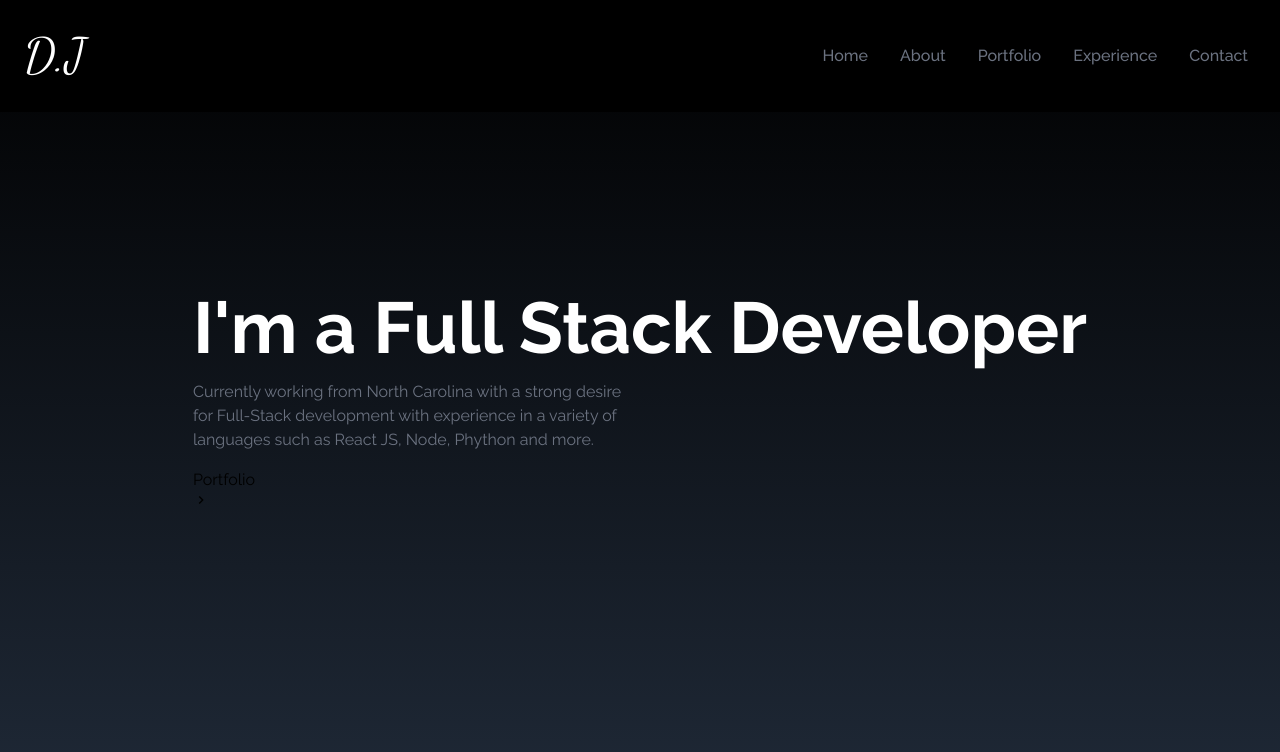
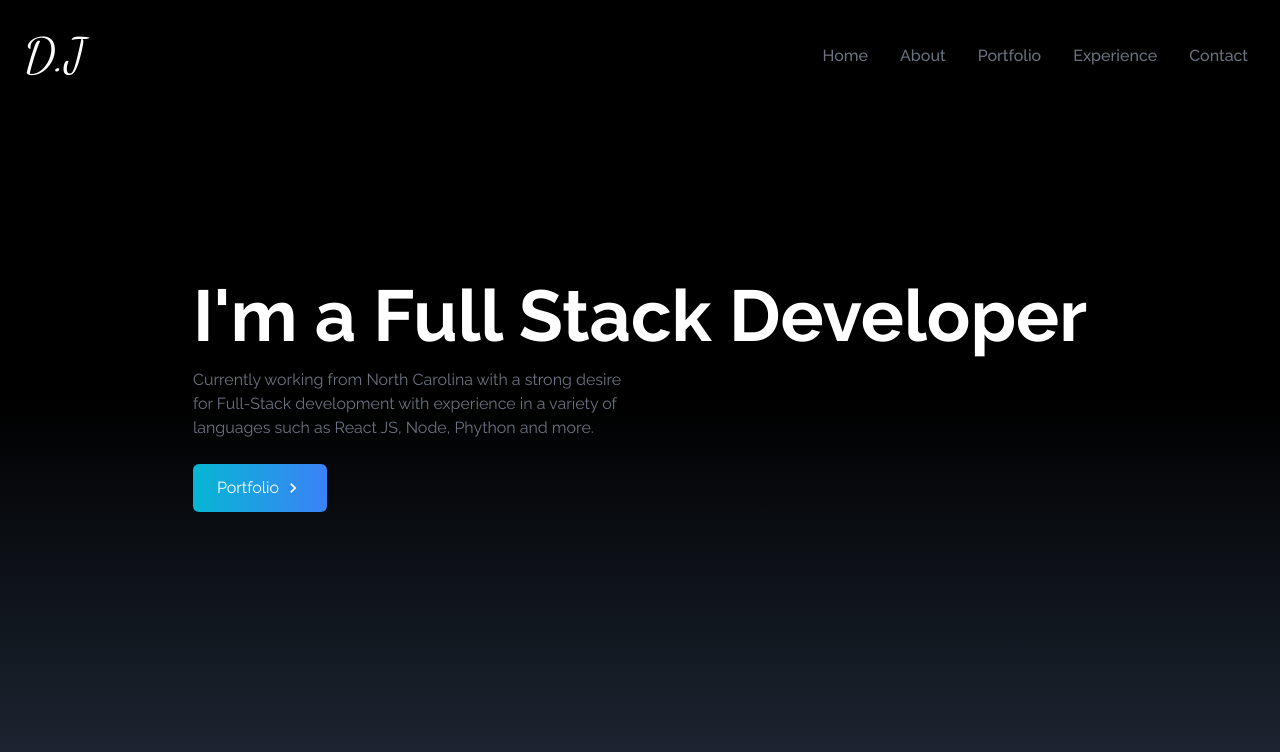
Before and after one commit to jonesdy99/MainPortfolio, a React (Create React App) app: page / in a window 1280 px wide. Shown: the top 752 px of the page. Built offline with nearby package versions, Linux system fonts and the light colour scheme.

Commit message:
implement text and button hover

```diff
--- a/src/components/Home.jsx
+++ b/src/components/Home.jsx
@@ -3,7 +3,7 @@
 
 const Home = () => {
   return (
-    <div name='home' className='h-screen w-full bg-gradient-to-b from-black to-gray-800'>
+    <div name='home' className='h-screen w-full bg-gradient-to-b from-black via-black to-gray-800'>
       <div className='max-w-screen-lg mx-auto flex flex-col items-center justify-center h-full px-4 md:flex-row'>
         <div className='flex flex-col justify-center h-full'>
           <h2 className='text-4xl sm:text-7xl font-bold text-white'>
@@ -13,9 +13,10 @@
             Currently working from North Carolina with a strong desire for Full-Stack development with experience in a variety of languages such as React JS, Node, Phython and more.
           </p>
           <div>
-            <button>
-              <span>
-              Portfolio<MdOutlineKeyboardArrowRight/>
+            <button className='group text-white w-fit px-6 py-3 my-2 flex items-center rounded-md bg-gradient-to-r from-cyan-500 to to-blue-500'>
+            Portfolio
+              <span className='group-hover:rotate-90 duration-300'>
+                <MdOutlineKeyboardArrowRight size={20} className='ml-1'/>
               </span>
             </button>
           </div>
```
